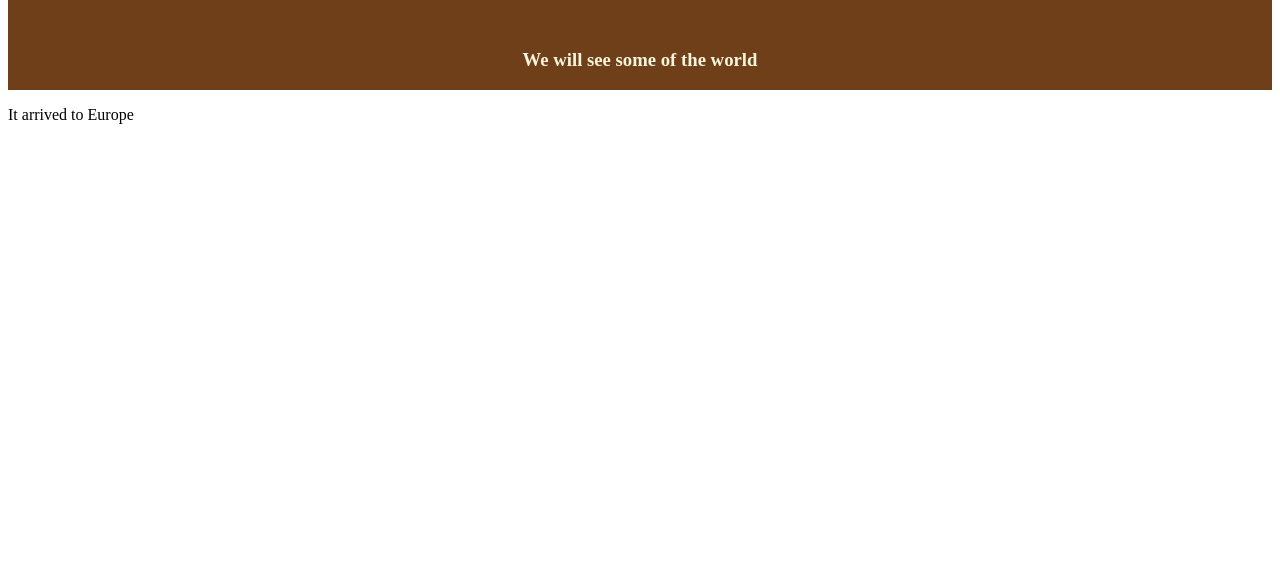
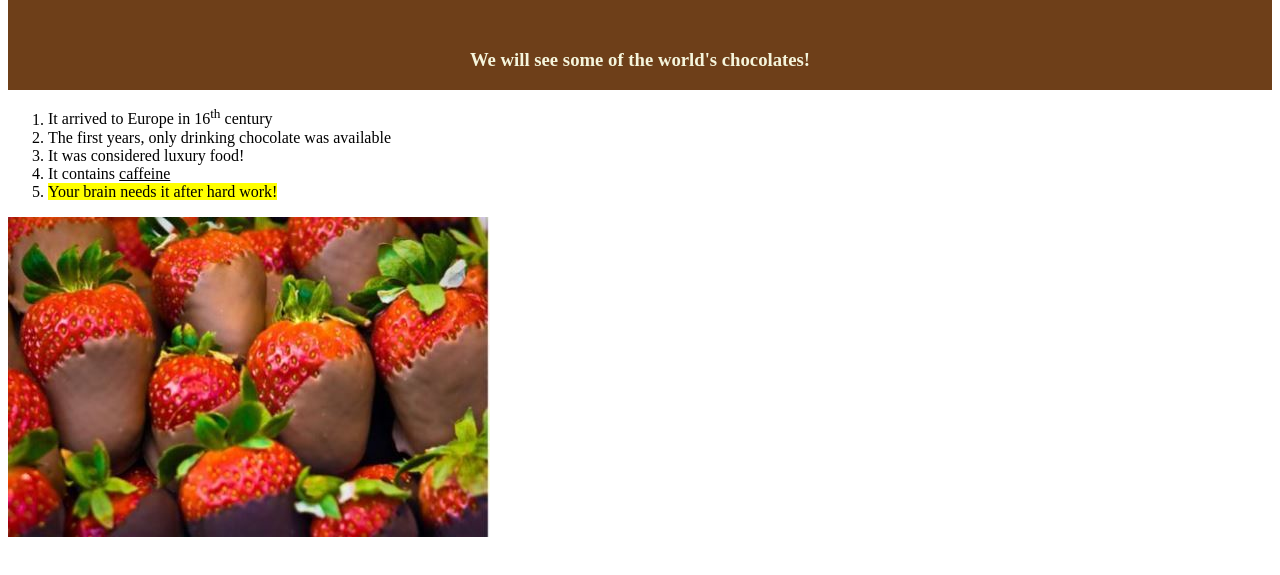
Before and after one commit to Athsof/athanasiosSofourisWEBTest, a plain HTML site: page index.html in a window 1280 px wide. Shown: the part 91-666 px from the top of the page. Drawn offline with Linux system fonts and the light colour scheme.

Commit message:
Introduction to WEB tools Assignment 1

```diff
--- a/index.html
+++ b/index.html
@@ -11,9 +11,20 @@
 <body>
     <div class="jumbotron">
         <h1>A site about chocolate</h1>
-        <h3>We will see some of the world</h3>
+        <h3>We will see some of the world's chocolates!</h3>
     </div>
-    <p> It arrived to Europe </p>
+
+
+    <ol>
+        <li>It arrived to Europe in 16<sup>th</sup> century</li>
+        <li>The first years, only drinking chocolate was available</li>
+        <li> It was considered luxury food! </li>
+        <li> It contains <ins>caffeine</ins> </li>
+        <li><mark>Your brain needs it after hard work!</mark></li>
+    </ol>
+    <a href="https://en.wikipedia.org/wiki/Chocolate" target="_blank">
+    <img src="images/chocolatethings.jpg" title="Strawberries with Chocolate" alt="Many strawberries that are covered with chocolate">
+    </a>
 </body>
 
 </html>
```
Also changed, not shown: images/chocolatethings.jpg (added).
